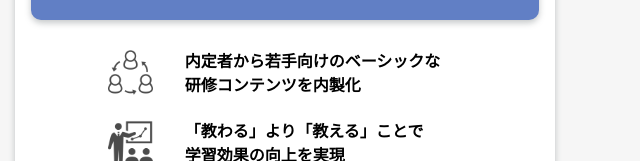
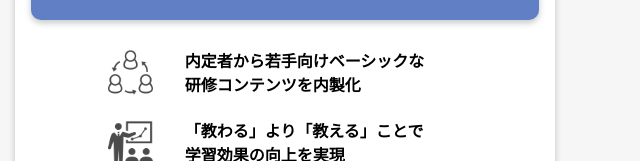
Before and after one commit to misato1213/MTLP, a website: page index.html in a window 1280 px wide. Shown: the part 1439-1600 px from the top of the page, 640-1280 px from the left. Drawn offline with nearby package versions, Linux system fonts and the light colour scheme.

Commit message:
20200102

```diff
--- a/index.html
+++ b/index.html
@@ -170,7 +170,7 @@
                                             <img class="mx-auto d-block icon-styles" src="img/icon-Relationship.png" alt="icon">
                                         </div>
                                         <div class="col-9 card-text-detail">
-                                            <span class="css-br-big">内定者から若手向けのベーシックな</br>研修コンテンツを内製化</span>
+                                            <span class="css-br-big">内定者から若手向けベーシックな</br>研修コンテンツを内製化</span>
                                         </div>
                                     </div>
                                     <div class="row">
```
Also changed, not shown: dist/css/style.css.
